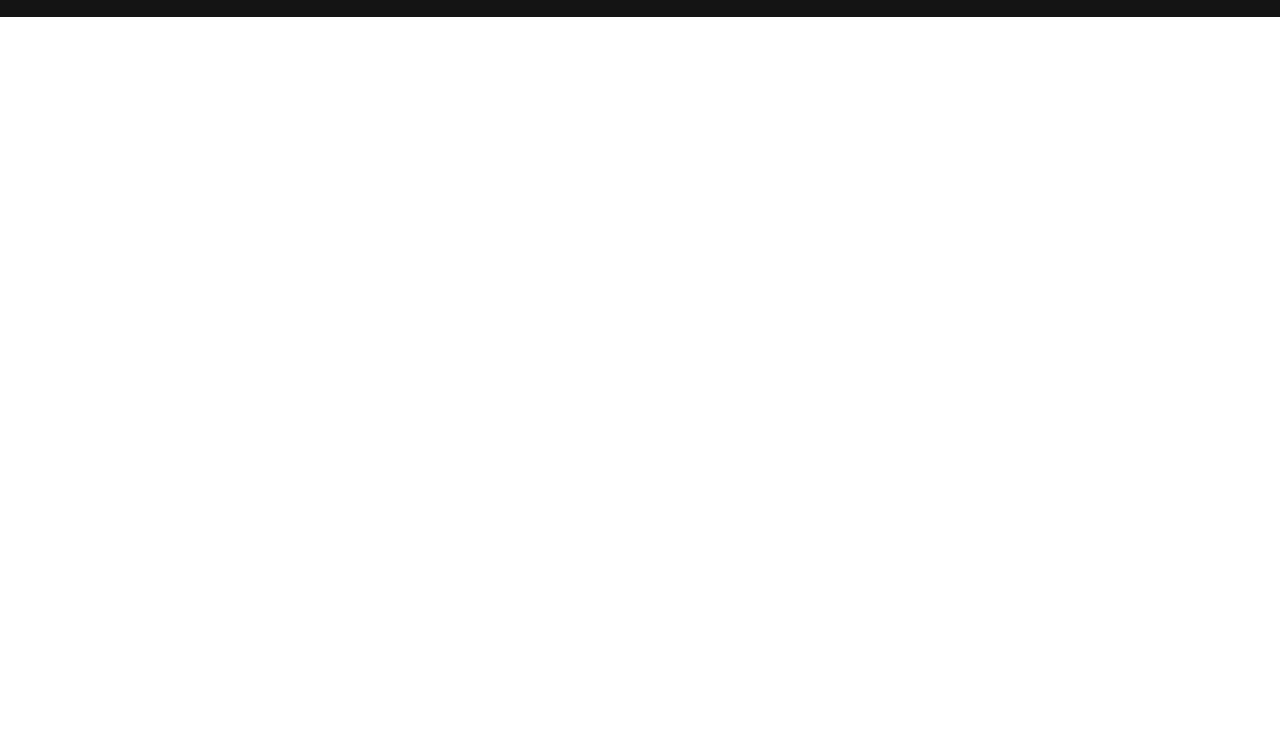
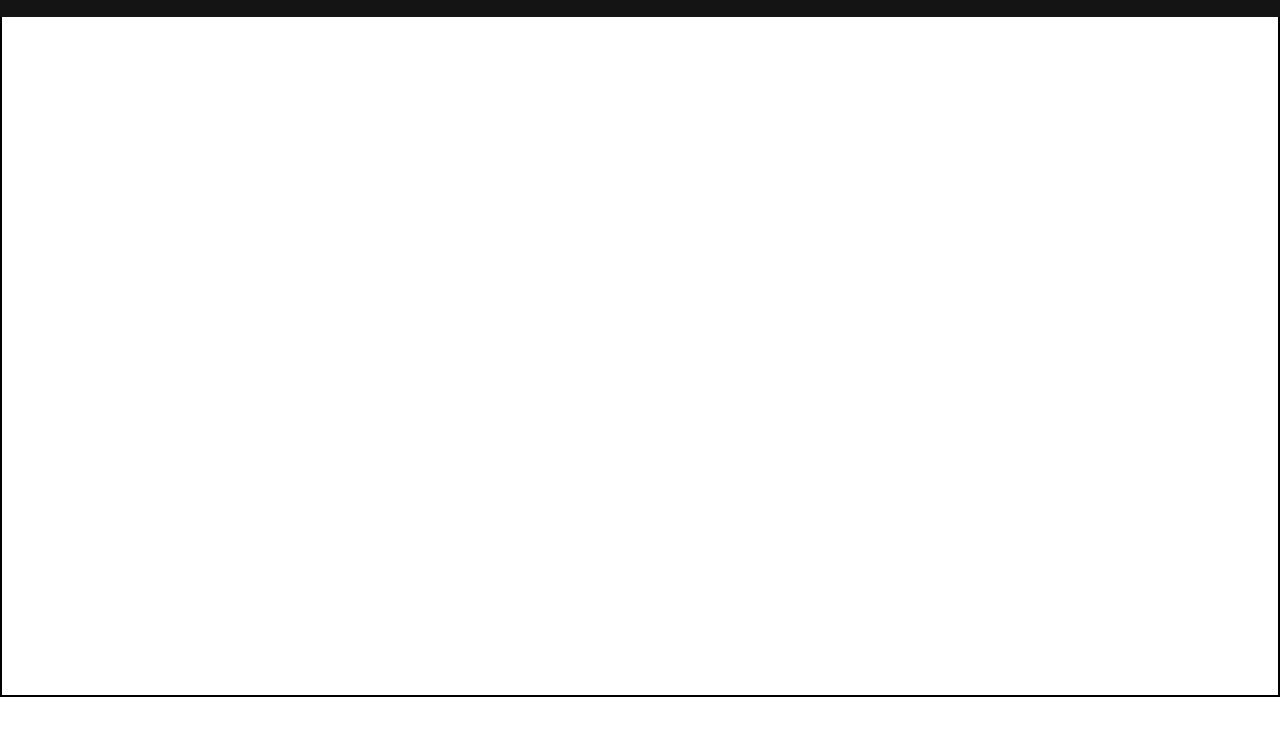
Before and after one commit to MudiaCode/ci536, a plain HTML site: page index.html in a window 1280 px wide. Shown: the part 53-788 px from the top of the page. Drawn offline with Linux system fonts and the light colour scheme.

Commit message:
add game container

```diff
--- a/index.html
+++ b/index.html
@@ -18,7 +18,6 @@
       </div>
       <div class="nav-links">
         <ul>
-
           <!-- Navigation Bar Links -->
           <li><a href="info.html">INFO</a></li>
           <li><a href="about-us.html">ABOUT US</a></li>
@@ -29,7 +28,9 @@
     <!-- End of Navigation Bar -->
 
     <!-- Hero Section -->
-    <div class="hero-section"></div>
+    <section class="hero">
+      <div class="game-container"></div>
+    </section>
     <!-- End of Hero Section -->
   </body>
 </html>
--- a/style.css
+++ b/style.css
@@ -41,3 +41,18 @@ nav a {
   margin-right: 1em;
   filter: invert(100%);
 }
+
+.hero {
+  height: 100vh;
+  justify-content: center;
+  align-items: center;
+  display: flex;
+}
+
+.game-container {
+  border: 2px solid black;
+  /* 16:9 Aspect Ration */
+  width: 80em;
+  height: 45em;
+  margin-bottom: 10em;
+}
```
